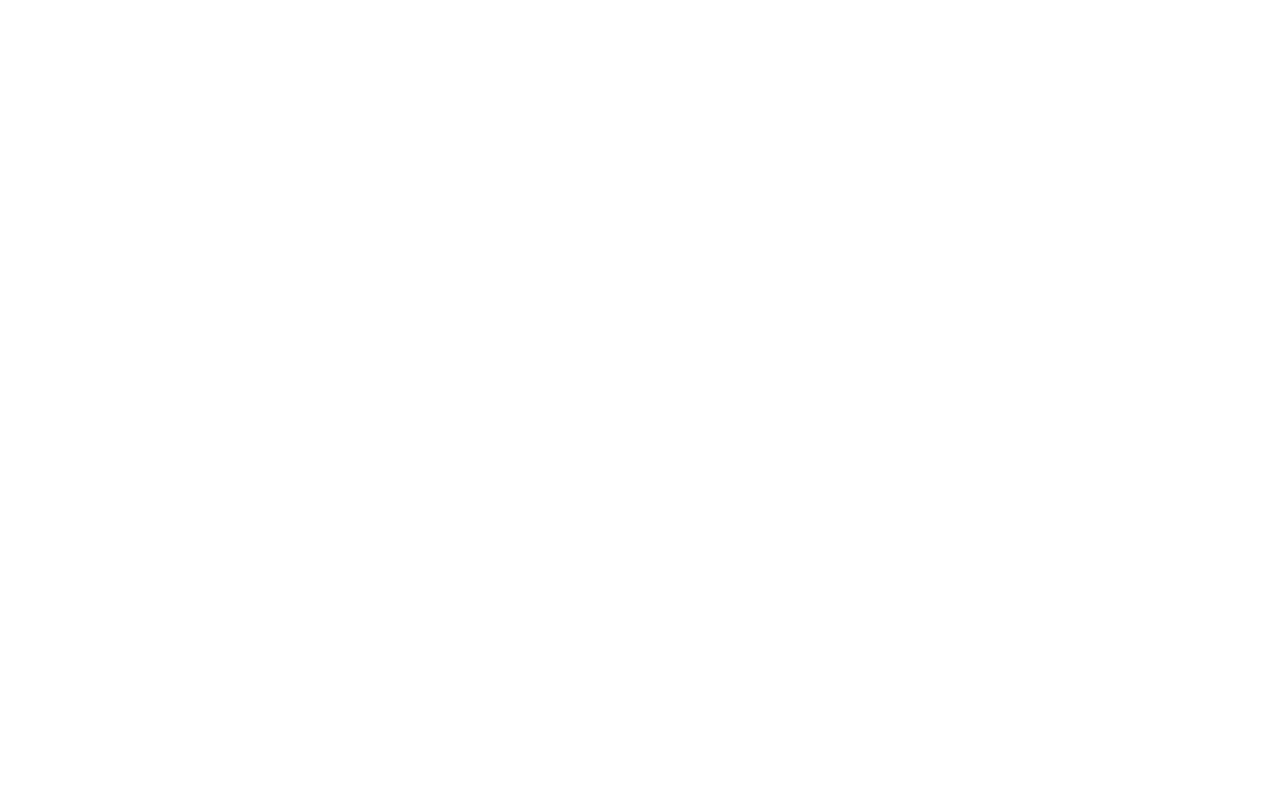
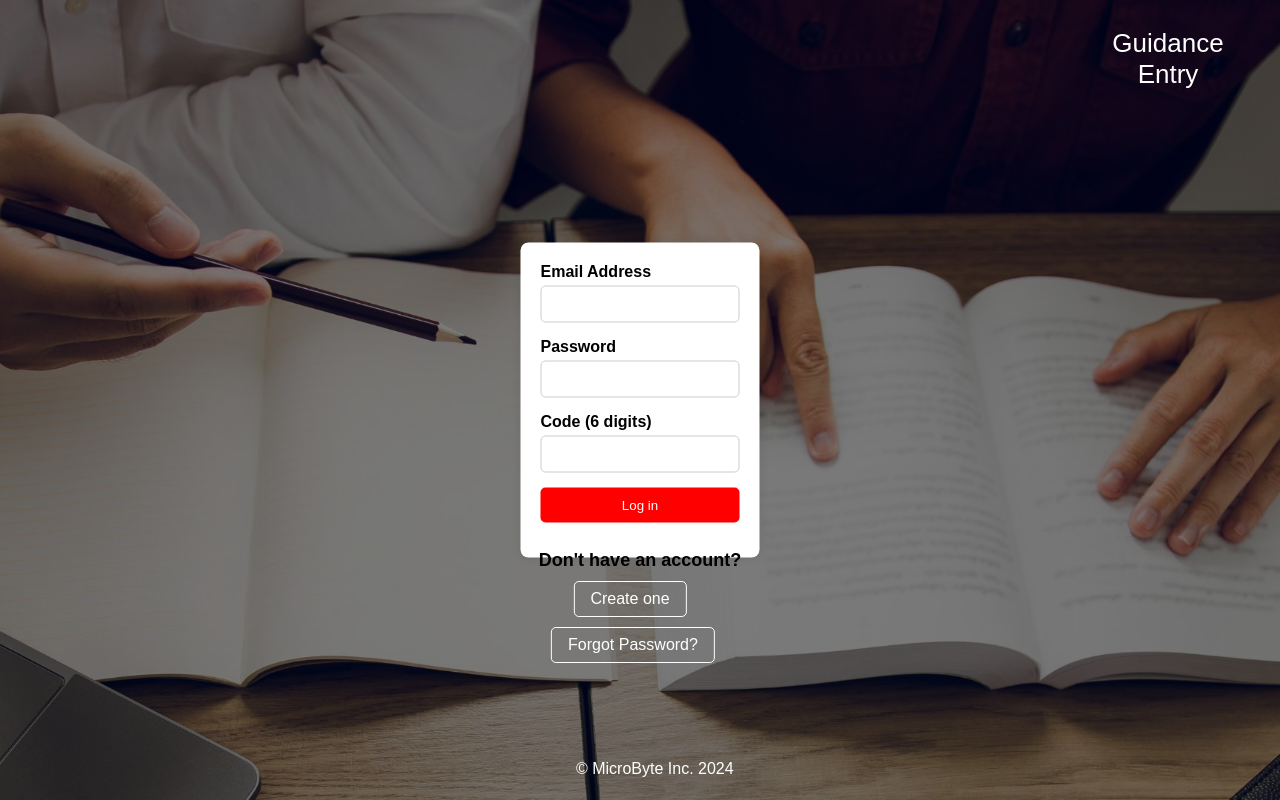
Before and after one commit to Rchitect1/ISU_GRADE_12, a Flask app: page /login in a window 1280 px wide. Before the commit the page is empty. Run offline with Flask 3, Linux system fonts and the light colour scheme.

Commit message:
login done

```diff
--- a/app.py
+++ b/app.py
@@ -22,6 +22,9 @@
 @app.route("/login")
 def login():
     return render_template("login.html")
+@app.route("/signup")
+def signup():
+    return render_template("signup.html")
 
 @app.route("/student_form")
 def student_form():
--- a/static/styles.css
+++ b/static/styles.css
@@ -200,3 +200,50 @@
 .form-group button:hover {
     background-color: #575757;
 }
+
+
+.signupq {
+    position: absolute;
+    top:67.5%;
+    left: 50%;
+    transform: translateX(-50%);
+    text-align: center;
+    z-index: 999;
+    padding: 10px;
+}
+
+.signupq h1 {
+    font-size: 18px;
+    margin-bottom: 10px;
+}
+
+.signupq a {
+    display: inline-block;
+    text-decoration: none;
+    color: #ffffff;
+    margin-right: 20px;
+    padding: 8px 16px;
+    border: 1px solid #ffffff;
+    border-radius: 5px;
+    transition: background-color 0.3s, color 0.3s;
+}
+
+.signupq a:hover {
+    background-color: #ffffff;
+    color: #000000;
+
+}
+
+ .forgot a{
+    position: absolute;
+    top: 100%;
+    left: 10%;
+    display: inline-block;
+    text-decoration: none;
+    color: #ffffff;
+    margin-right: 20px;
+    padding: 8px 16px;
+    border: 1px solid #ffffff;
+    border-radius: 5px;
+    transition: background-color 0.3s, color 0.3s;
+}
--- a/templates/login.html
+++ b/templates/login.html
@@ -0,0 +1,60 @@
+<!DOCTYPE html>
+<html lang="en">
+    <head>
+        <meta name="viewport" content="width=device-width, initial-scale=1.0">
+        <title>Login</title>
+        <link rel="stylesheet" href="static/styles.css">
+        <link rel="icon" type="image/x-icon" href="static/image/favicon.ico"/>
+    </head>
+<body>
+</body>
+</html>
+
+<div class="header">
+    <nav>
+        <div class="logo">
+            <a href="/">
+                <img src="static/image/logo.jpeg" alt="Logo" class="logo-img">
+            </a>
+
+            <h1>Peer Tutoring Management System</h1>
+        <ul>
+            <li><a href="/login">Guidance Entry</a></li>
+        </ul>
+    </nav>
+    </div>
+    <div class="stuform">
+        <form action="/submit" method="POST">
+            <div class="form-group">
+                <label for="full-name">Email Address</label>
+                <input type="email" id="email" name="email" required>
+            </div>
+
+            <div class="form-group">
+                <label for="password">Password</label>
+                <input type="password" id="password" name="password" required>
+            </div>
+
+            <div class="form-group">
+                <label for="code">Code (6 digits)</label>
+                <input type="text" id="code" name="code" pattern="\d{6}" title="Please enter a 6-digit number" required>
+            </div>
+            <div class="form-group">
+                <button type="submit">Log in</button>
+            </div>
+        </form>
+    </div>
+
+    <div class="signupq">
+        <h1>Don't have an account?</h1>
+        <a href="/signup">Create one</a>
+        <div class = forgot>
+        <a href="/forgot-password">Forgot Password?</a>
+    </div>
+    </div>
+
+    <div class = "footer">
+        <P>© MicroByte Inc. 2024</P>
+    </div>
+</body>
+</html>
--- a/templates/student_form.html
+++ b/templates/student_form.html
@@ -2,7 +2,7 @@
 <html lang="en">
     <head>
         <meta name="viewport" content="width=device-width, initial-scale=1.0">
-        <title>Peer Tutoring Management System</title>
+        <title>Tutoring Form Submission</title>
         <link rel="stylesheet" href="static/styles.css">
         <link rel="icon" type="image/x-icon" href="static/image/favicon.ico"/>
     </head>
--- a/templates/tutor_form.html
+++ b/templates/tutor_form.html
@@ -2,7 +2,7 @@
 <html lang="en">
     <head>
         <meta name="viewport" content="width=device-width, initial-scale=1.0">
-        <title>Peer Tutoring Management System</title>
+        <title>Tutoring Form Submission</title>
         <link rel="stylesheet" href="static/styles.css">
         <link rel="icon" type="image/x-icon" href="static/image/favicon.ico"/>
     </head>
```
Also changed, not shown: templates/signup.html (+60 -0 lines).
